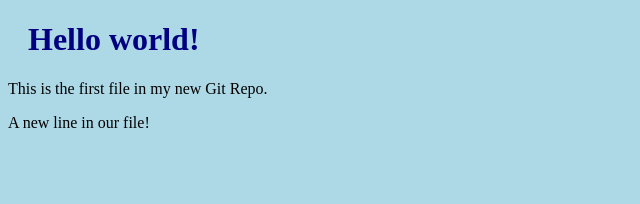
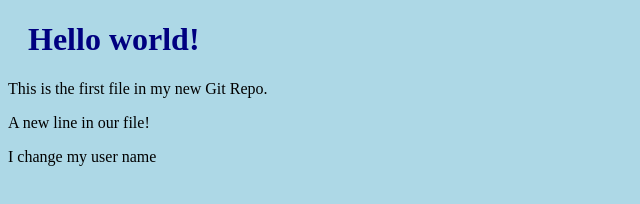
Before and after one commit to smasher44/myfirstgit, a plain HTML site: page index.html in a window 1280 px wide. Shown: the whole page, without its empty margins (0-640 px from the left). Drawn offline with Linux system fonts and the light colour scheme.

Commit message:
I have change my username

```diff
--- a/index.html
+++ b/index.html
@@ -8,5 +8,6 @@
     <h1>Hello world!</h1>
     <p>This is the first file in my new Git Repo.</p>
     <p>A new line in our file!</p>
+    <p>I change my user name</p>
 </body>
 </html>
```
